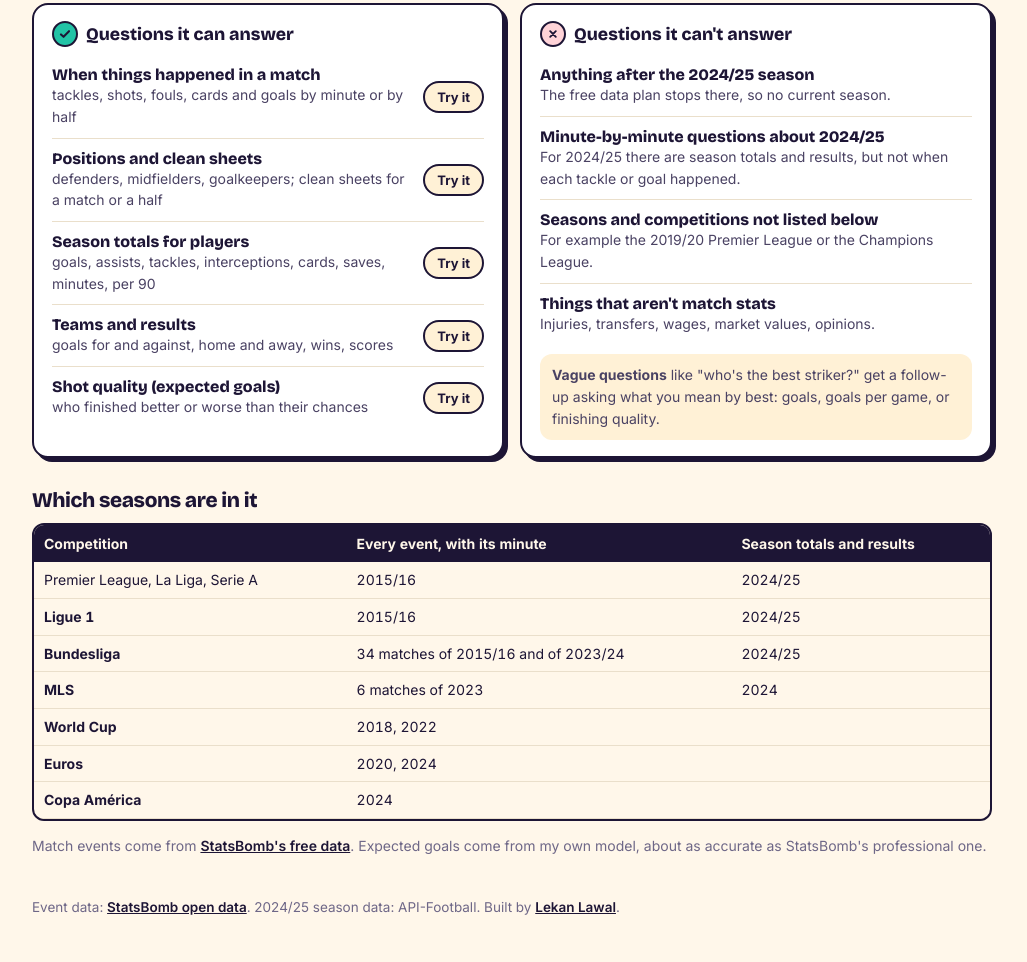
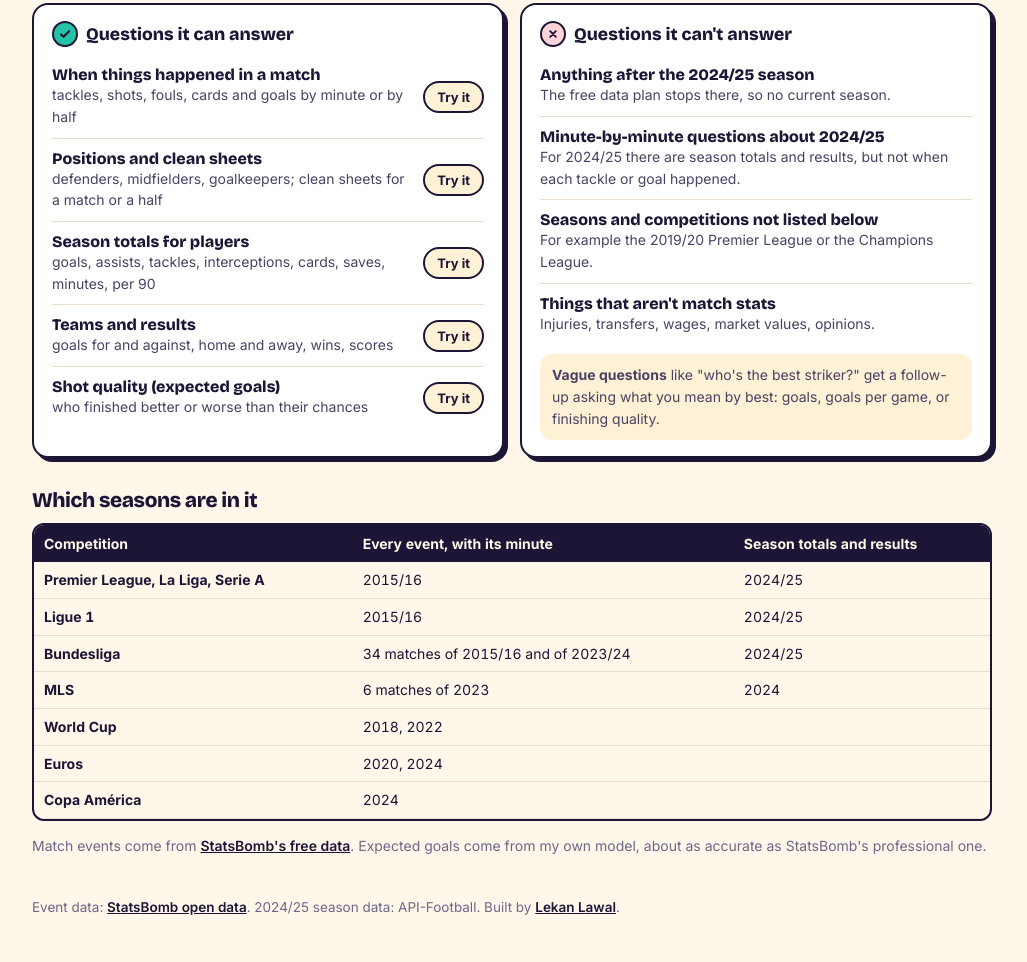
Before and after one commit to lekanlawal1/football-agent, a plain HTML site: page site/index.html in a window 1280 px wide. Shown: the part 729-1691 px from the top of the page, without its empty margins (128-1155 px from the left). Drawn offline with nearby package versions, Linux system fonts and the light colour scheme; no server answers.

Commit message:
Seasons table: keep the competition column bold on the first row

```diff
--- a/site/style.css
+++ b/site/style.css
@@ -93,7 +93,7 @@ details.sql pre { margin-top: 8px; background: var(--soft); border: 2px solid va
 .cov-table { max-height: none; }
 .cov-table td { white-space: normal; }
 .cov-table tbody tr:nth-child(1) td { background: none; font-weight: 400; }
-.cov-table td:first-child { font-weight: 700; }
+.cov-table tbody tr td:first-child { font-weight: 700; }
 .answer .help { margin-top: 12px; padding: 10px 12px; background: var(--soft); border-radius: 12px; font-size: 14px; }
 
 @media (max-width: 720px) { .cov, .steps, .guide .cols { grid-template-columns: 1fr; } }
```
